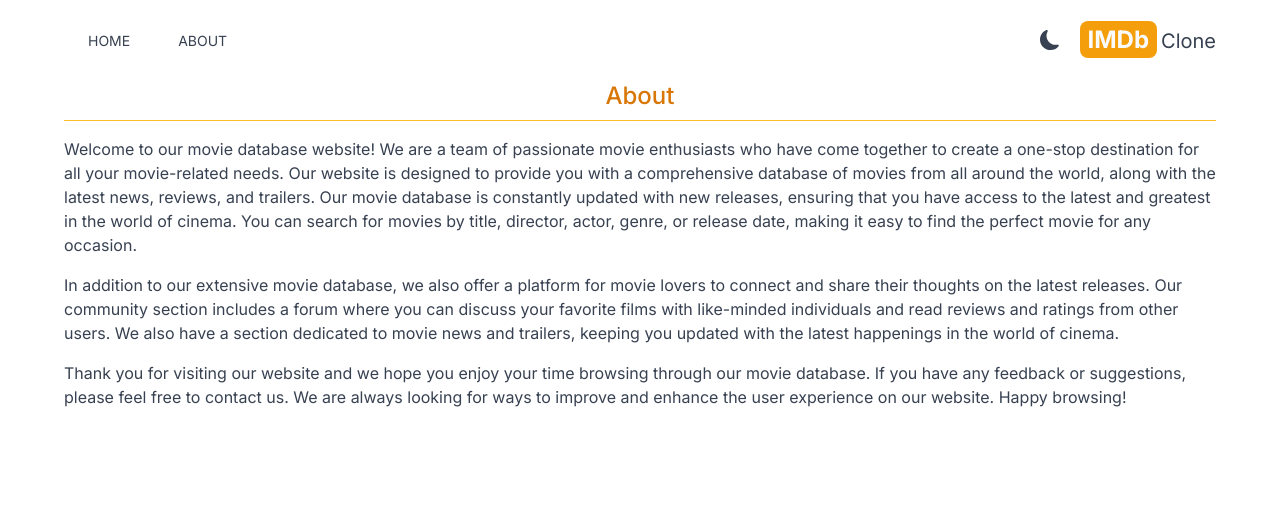
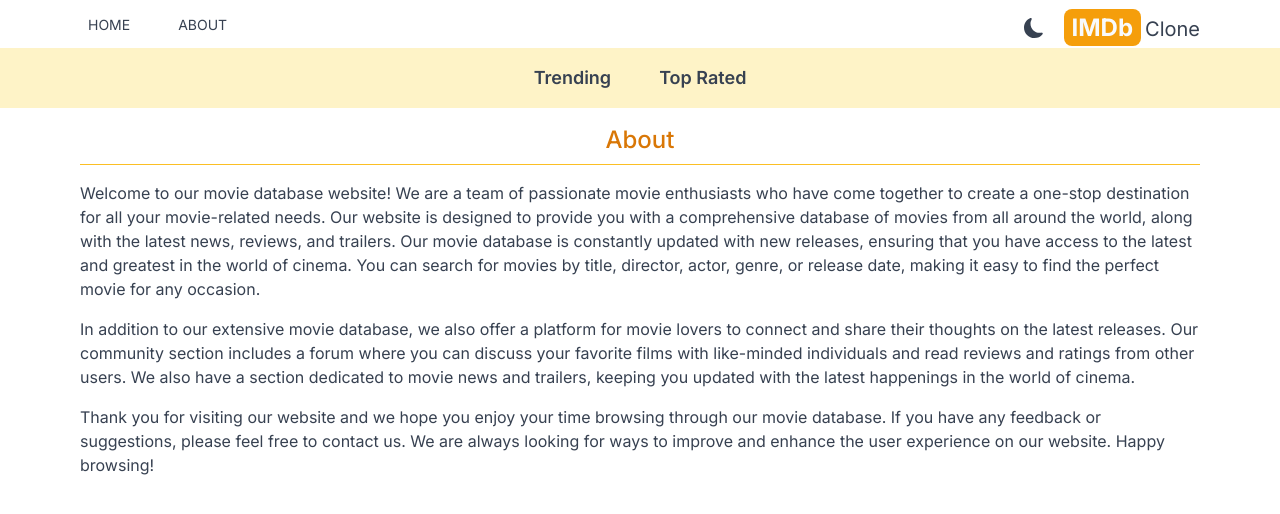
Before and after one commit to Dyraxe/imdb-clone-Next.js-13, a Next.js app: page /about in a window 1280 px wide. Shown: the top 514 px of the page. Built offline with nearby package versions, Linux system fonts and the light colour scheme.

Commit message:
create the navbar component

```diff
--- a/src/app/about/page.jsx
+++ b/src/app/about/page.jsx
@@ -1,6 +1,6 @@
 function About() {
   return (
-    <div className="mx-auto max-w-6xl space-y-4">
+    <div className="mx-auto max-w-6xl space-y-4 p-4">
       <h1 className="mb-4 border-b border-amber-400 pb-2 text-center text-2xl font-medium text-amber-600">
         About
       </h1>
--- a/src/app/components/Header.jsx
+++ b/src/app/components/Header.jsx
@@ -5,12 +5,12 @@
 
 function Header() {
   return (
-    <div className="mx-2 flex max-w-6xl select-none items-center justify-between  sm:mx-auto sm:py-6">
+    <div className="mr-3 flex max-w-6xl select-none items-center justify-between sm:mx-auto  sm:py-1 sm:pr-4">
       <div className="flex">
         <MenuItem title="HOME" address="/" Icon={AiFillHome} />
         <MenuItem title="ABOUT" address="/about" Icon={AiFillInfoCircle} />
       </div>
-      <div className="flex items-center justify-between space-x-5">
+      <div className="flex items-center justify-between space-x-5 sm:pt-2">
         <DarkModeSwitch />
         <Link href="/">
           <h2 className="text-2xl">
--- a/src/app/components/MenuItem.jsx
+++ b/src/app/components/MenuItem.jsx
@@ -5,7 +5,7 @@
     <div>
       <Link
         href={address}
-        className="mx-4 transition-all delay-150 ease-in-out hover:text-amber-600 lg:mx-6"
+        className="mx-4 transition-all delay-150 ease-in-out hover:text-amber-600  lg:mx-6"
       >
         <Icon className="mx-4 text-2xl sm:hidden" />
         <p className="my-2 hidden text-sm sm:inline">{title}</p>
--- /dev/null
+++ b/src/app/components/NavBar.jsx
@@ -0,0 +1,12 @@
+import NavBarItem from "./NavBarItem";
+
+function NavBar() {
+  return (
+    <div className="flex items-center justify-center bg-amber-100 p-4 dark:bg-gray-600 lg:text-lg">
+      <NavBarItem title="Trending" param="fetchTrending" />
+      <NavBarItem title="Top Rated" param="fetchTopTrending" />
+    </div>
+  );
+}
+
+export default NavBar;
--- /dev/null
+++ b/src/app/components/NavBarItem.jsx
@@ -0,0 +1,22 @@
+"use client";
+import Link from "next/link";
+import { useSearchParams } from "next/navigation";
+
+function NavBarItem({ title, param }) {
+  const genre = useSearchParams().get("genre");
+  return (
+    <div>
+      <Link
+        className={`m-4 p-2 font-semibold transition-colors delay-75 hover:text-amber-600 ${
+          genre === param &&
+          "rounded-lg  underline decoration-amber-500 decoration-4 underline-offset-8"
+        }`}
+        href={`/?genre=${param}`}
+      >
+        {title}
+      </Link>
+    </div>
+  );
+}
+
+export default NavBarItem;
--- a/src/app/layout.jsx
+++ b/src/app/layout.jsx
@@ -1,5 +1,6 @@
 import Providers from "./Providers";
 import Header from "./components/Header";
+import NavBar from "./components/NavBar";
 import "./globals.css";
 import { Inter } from "next/font/google";
 
@@ -16,6 +17,7 @@
       <body className={inter.className}>
         <Providers>
           <Header />
+          <NavBar />
           {children}
         </Providers>
       </body>
```
